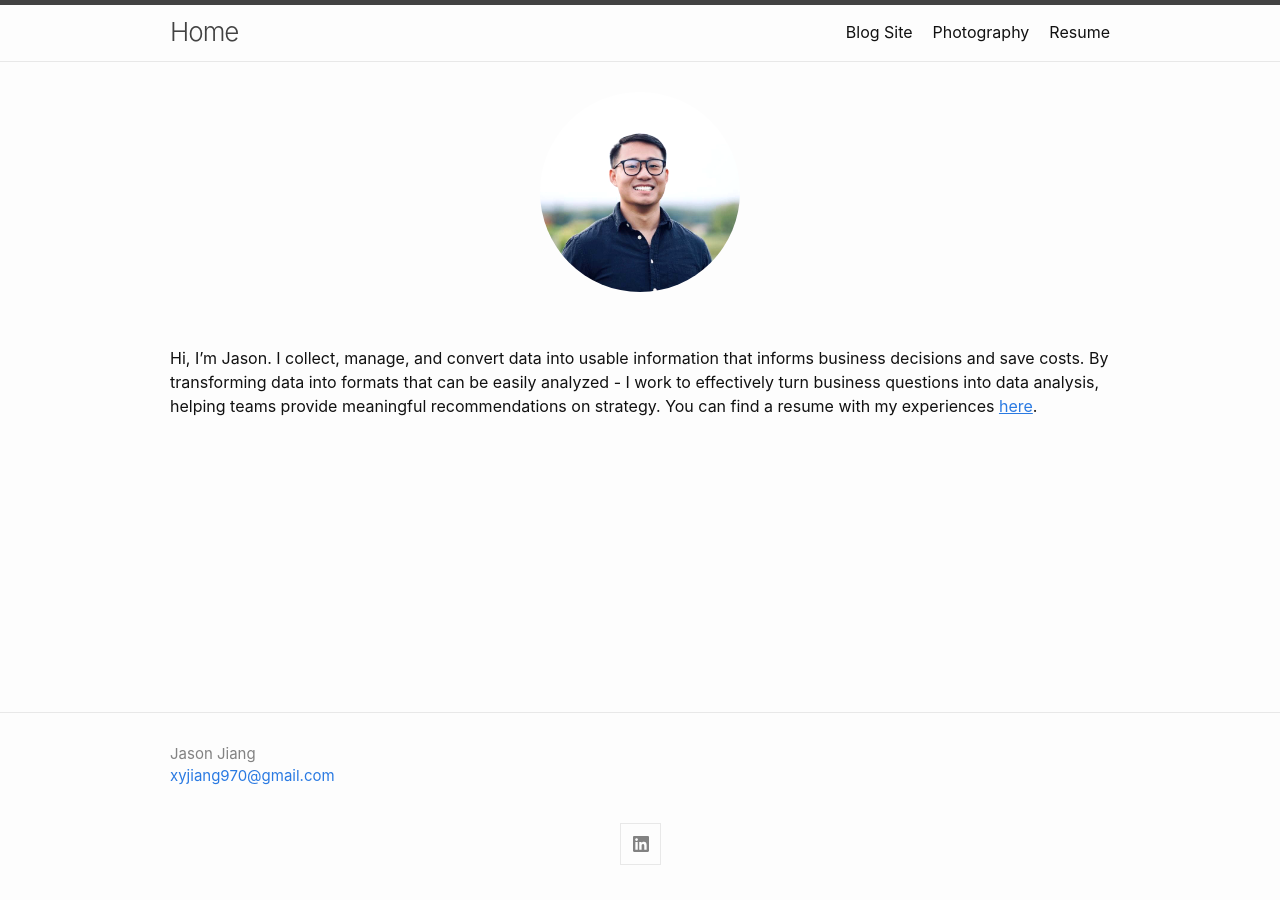
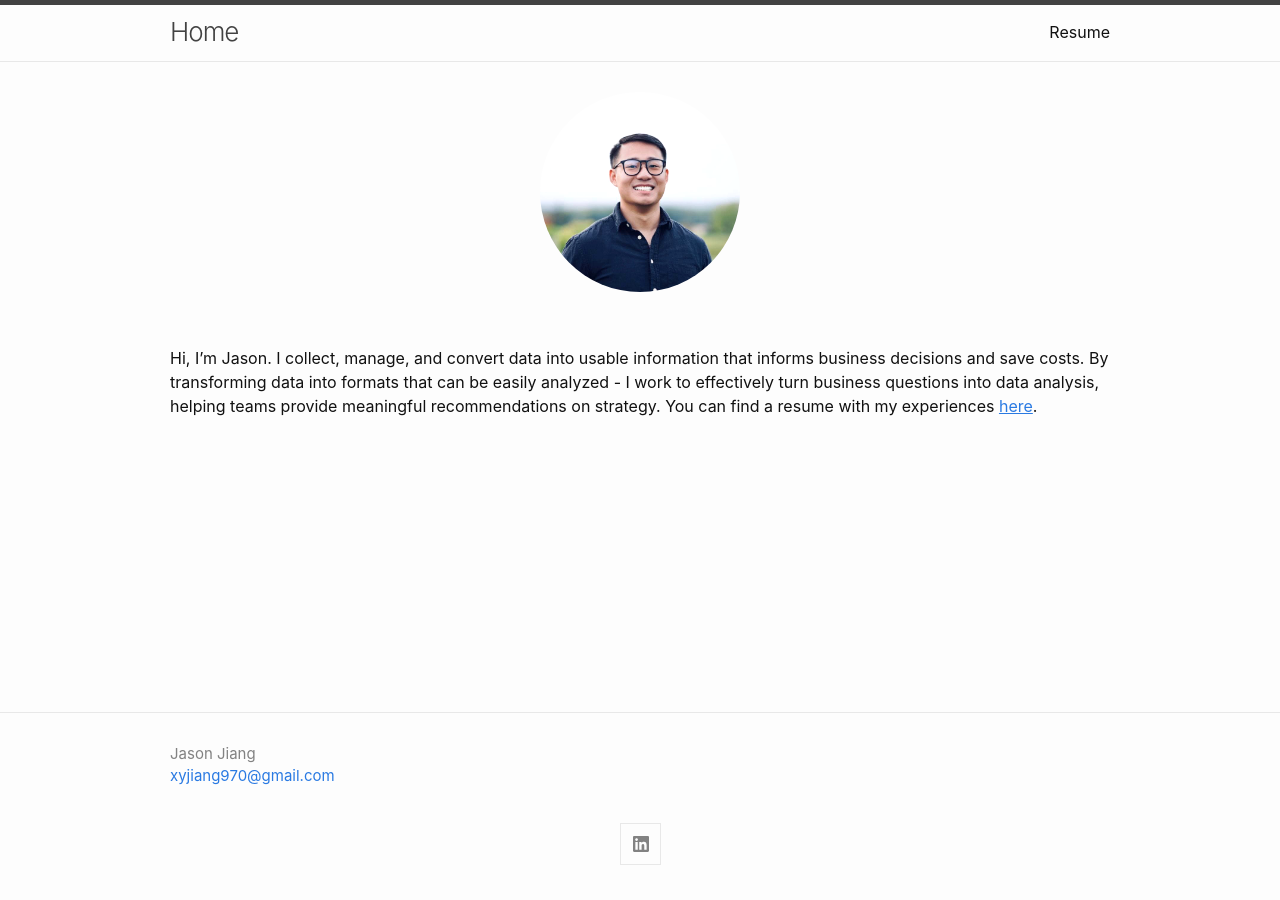
Before and after one commit to xyjiang970/xyjiang970.github.io, a Jekyll site: the page built from index.md, in a window 1280 px wide. Built offline with Jekyll 4.4.1, drawn with Linux system fonts in a browser that asks for light colours.

Commit message:
Update _config.yml

```diff
--- a/_config.yml
+++ b/_config.yml
@@ -50,9 +50,9 @@ minima:
 # If you want to link only specific pages in your header, uncomment
 # this and add the path to the pages in order as they should show up
 header_pages:
-# - projects/projects_home.md
- - blog_link.md
- - photography_link.md
+#  - projects/projects_home.md
+#  - blog_link.md
+#  - photography_link.md
  - resume_link.md
 
 # Build settings
```
